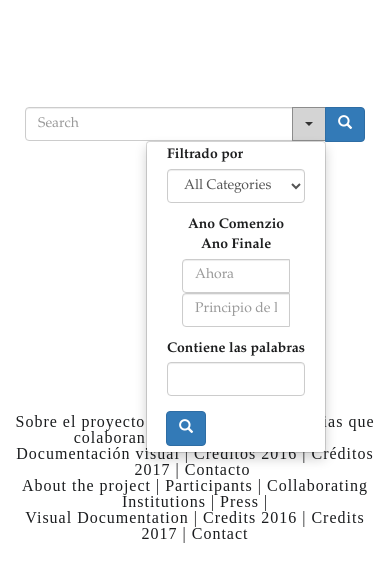
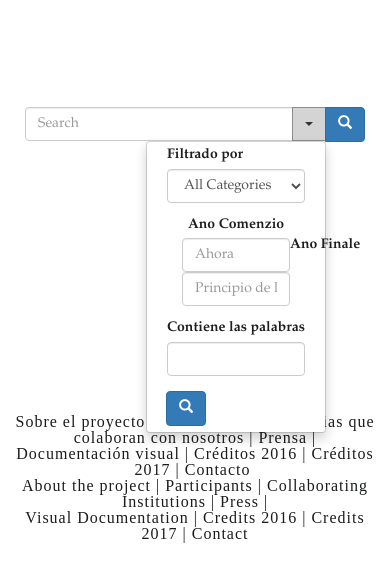
Before and after one commit to davlum/poetson, a Flask app: page /searchhome in a window 390 px wide, after a click that opens the changed part. Shown: the part 606-1179 px from the top of the page. Run offline with Flask 2, Linux system fonts and the light colour scheme; some libraries are stand-ins or nearby versions; some web fonts are replaced.

Commit message:
Fixed searchbar.

```diff
--- a/templates/includes/_searchbar.html
+++ b/templates/includes/_searchbar.html
@@ -27,17 +27,11 @@
                                   <div class="row text-center">
                                       <div class="col-sm-12 col-md-6">
                                           <label for="ano-start">Ano Comenzio</label>
+                                          <input name="ano-start" class="form-control" type="text" placeholder="Ahora" />
                                       </div>
                                       <div class="col-sm-12 col-md-6">
                                           <label for="an-end">Ano Finale</label>
-                                      </div>
-                                  </div>
-                                  <div class="row">
-                                      <div class="col-sm-12 col-md-6">
-                                        <input name="ano-start" class="form-control" type="text" placeholder="Ahora" />
-                                      </div>
-                                      <div class="col-sm-12 col-md-6">
-                                        <input name="ano-end" class="form-control" type="text"
+                                          <input name="ano-end" class="form-control" type="text"
                                                placeholder="Principio de los tiempos" />
                                       </div>
                                   </div>
```
